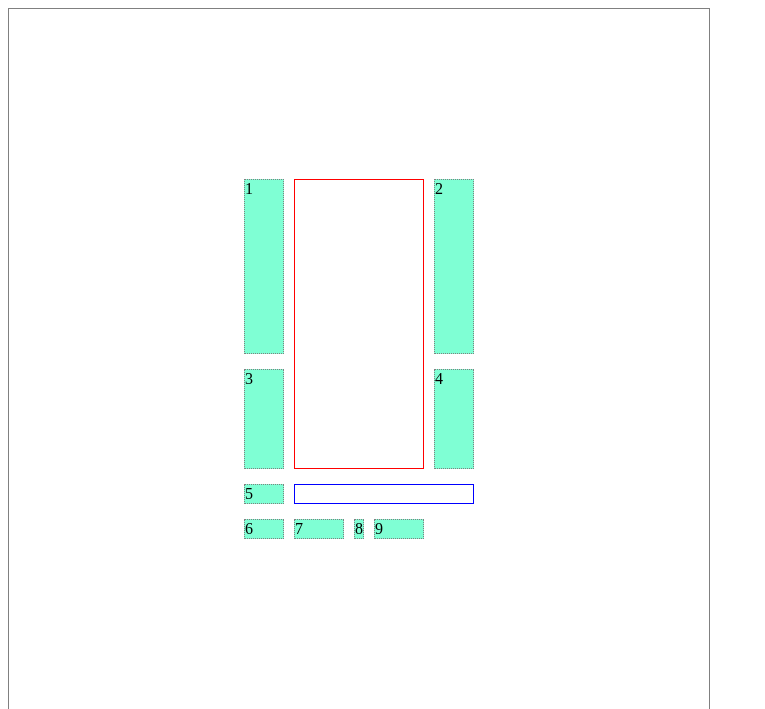
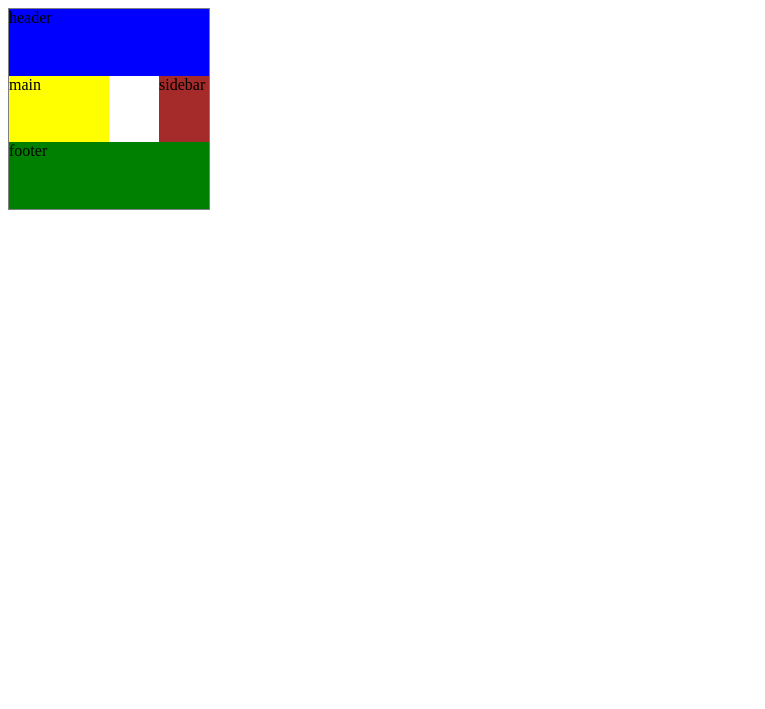
Before and after one commit to finav12/sk-training, a plain HTML site: page index.html in a window 1280 px wide. Shown: the top 709 px of the page, without its empty margins (0-765 px from the left). Drawn offline with Linux system fonts and the light colour scheme.

Commit message:
add new lesoon

```diff
--- a/css/style.css
+++ b/css/style.css
@@ -1,31 +1,30 @@
-.conteiner {
+.conteiner{
+  width: 200px;
+  height: 200px;
   display: grid;
-  width: 700px;
-  height: 700px;
-  border: 1px solid gray;
-   /* grid-template-columns: repeat(3,80px);
-   grid-template-rows: repeat(3,80px); */
-   grid-template-columns:[first] 40px [line2] 50px [line3] auto [col4-start] 50px [five]40px [end];
-   grid-template-rows:  [row1-start] 25% [row1-end] 100px [third-line] auto [lost-line] ;
-   grid-gap: 15px 10px;
-   justify-content: center;
-   align-content:center;
-}
-.box{
-  /* width: 100px;
-  height: 100px; */
-  background-color: aquamarine;
-  border: 1px dotted grey;
+  grid-template-columns: repeat(4,50px);
+  grid-template-rows: auto;
+  border:1px solid gray;
+  grid-template-areas:
+  "header header header header"
+  "main main . sidebar"
+  "footer footer footer footer";
 }
 .item__a{
-  grid-column-start: 2 ;
-  grid-column-end: five;
-  grid-row-start: row1-start;
-  grid-row-end: 3;
-  border: 1px solid red;
+background-color: blue;
+grid-area: header;
 }
-.item__с{
-  border: 1px solid blue;
-  grid-column: 2 / span 4;
-  grid-row: third-line / 4 ;
+.item__b{
+background-color: yellow;
+grid-area: main;
 }
+
+.item__c{
+  background-color: brown;
+  grid-area: sidebar;
+}
+
+.item__d{
+background-color: green;
+grid-area: footer;
+}
--- a/index.html
+++ b/index.html
@@ -11,17 +11,10 @@
 
 <body>
   <div class="conteiner">
-    <div class="box">1</div>
-    <div class="box">2</div>
-    <div class="box">3</div>
-    <div class="box">4</div>
-    <div class="box">5</div>
-    <div class="box">6</div>
-    <div class="box">7</div>
-    <div class="box">8</div>
-    <div class="box">9</div>
-    <div class="item__a"></div>
-    <div class="item__с"></div>
+    <div class="item__a">header</div>
+    <div class="item__b">main</div>
+    <div class="item__c">sidebar</div>
+    <div class="item__d">footer</div>
 
   </div>
 </body>
```
